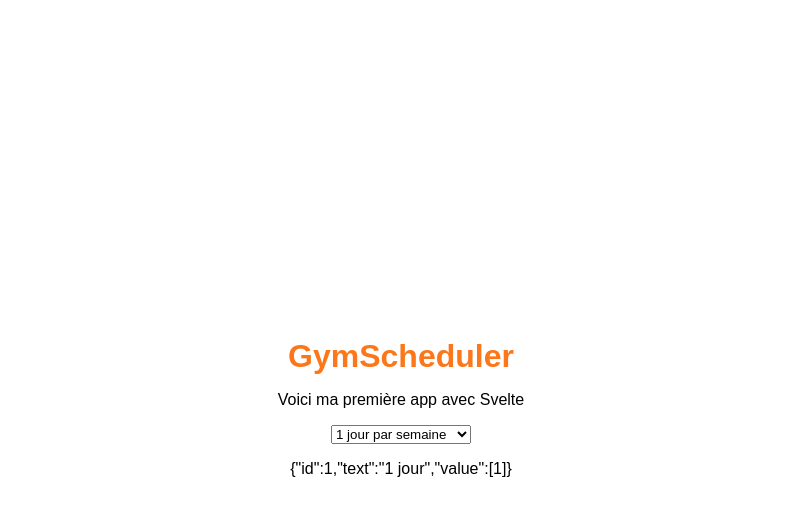
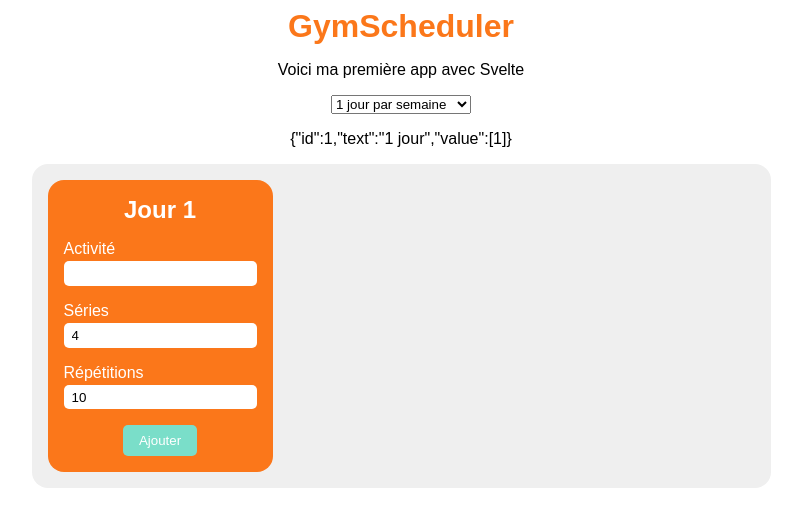
Before and after one commit to killian-dv/gymscheduler, a SvelteKit app: page / in a window 1280 px wide. Shown: the top 526 px of the page, without its empty margins (239-1041 px from the left). Built offline with nearby package versions, Linux system fonts and the light colour scheme.

Commit message:
formulaire du programme du jour + CSS

```diff
--- a/src/routes/+page.svelte
+++ b/src/routes/+page.svelte
@@ -14,7 +14,6 @@
         align-items: center;
         justify-content: center;
         gap: 1rem;
-        height: 100vh;
     }
     h1 {
         color: #fb771a;
--- a/src/routes/components/TrainingDay.svelte
+++ b/src/routes/components/TrainingDay.svelte
@@ -1,4 +1,5 @@
 <script>
+    import TrainingDayDetails from "./TrainingDayDetails.svelte";
     let nbOfDays = [
         {id: 1, text: "1 jour", value: [1]},
         {id: 2, text: "2 jours", value: [1, 2]},
@@ -12,6 +13,25 @@
 
 </script>
 
+<style>
+    .all-days {
+        display: grid;
+        grid-template-columns: repeat(3, 1fr);
+        grid-template-rows: repeat(auto, 1fr);
+        grid-column-gap: 1rem;
+        grid-row-gap: 1rem;
+        background-color: #efefef;
+        padding: 1rem;
+        border-radius: 1rem;
+    }
+    .one-day {
+        background-color: #fb771a;
+        padding: 1rem;
+        border-radius: 1rem;
+        color: white;
+    }
+</style>
+
 <form>
     <select bind:value={nbDaysTrainingPerWeek}>
     {#each nbOfDays as day (day.id)}
@@ -20,3 +40,12 @@
     </select>
 </form>
 {JSON.stringify(nbDaysTrainingPerWeek)}
+{#if nbDaysTrainingPerWeek}
+    <div class="all-days">
+        {#each nbDaysTrainingPerWeek.value as dayNumber, i}
+            <div class="one-day">
+                <TrainingDayDetails title={`Jour ${++i}`} />
+            </div>
+        {/each}
+    </div>
+{/if}
--- a/src/routes/components/TrainingDayDetails.svelte
+++ b/src/routes/components/TrainingDayDetails.svelte
@@ -0,0 +1,86 @@
+<script>
+    export let title;
+    let exercise = {
+        activity: "",
+        sets: 4,
+        reps: 10,
+    }
+
+    let exercises = [];
+
+    function handleSubmit(event) {
+        exercises = [...exercises, {... exercise}];
+        console.log(exercises);
+    }
+</script>
+<style>
+    * {
+        padding: 0;
+        margin: 0;
+        box-sizing: border-box;
+        font-family: 'Rubik', sans-serif;
+    }
+    .container {
+        display: flex;
+        flex-direction: column;
+        align-items: center;
+        justify-content: center;
+        gap: 1rem;
+    }
+    h2 {
+        text-align: center;
+    }
+    form {
+        display: flex;
+        flex-direction: column;
+        align-items: center;
+        justify-content: center;
+        gap: 1rem;
+    }
+    .item {
+        display: flex;
+        flex-direction: column;
+        align-items: center;
+        justify-content: center;
+        gap: 0.2rem;
+    }
+    .item label {
+        width: 100%;
+    }
+    input {
+        padding: 0.3rem 0.5rem;
+        border-radius: 5px;
+        border: none;
+        outline: none;
+    }
+    button {
+        padding: 0.5rem 1rem;
+        border-radius: 5px;
+        border: none;
+        outline: none;
+        background-color: #7adec9;
+        color: white;
+        cursor: pointer;
+    }
+</style>
+
+<div class="container">
+    <h2>{title}</h2>
+    <div>
+        <form on:submit|preventDefault={handleSubmit}>
+            <div class="item">
+                <label for="activity">Activité</label>
+                <input type="text" id="activity" bind:value={exercise.activity}>
+            </div>
+            <div class="item">
+                <label for="sets">Séries</label>
+                <input type="number" id="sets" bind:value={exercise.sets}>
+            </div>
+            <div class="item">
+                <label for="reps">Répétitions</label>
+                <input type="number" id="reps" bind:value={exercise.reps}>
+            </div>
+            <button type="submit">Ajouter</button>
+        </form>
+    </div>
+</div>
```
